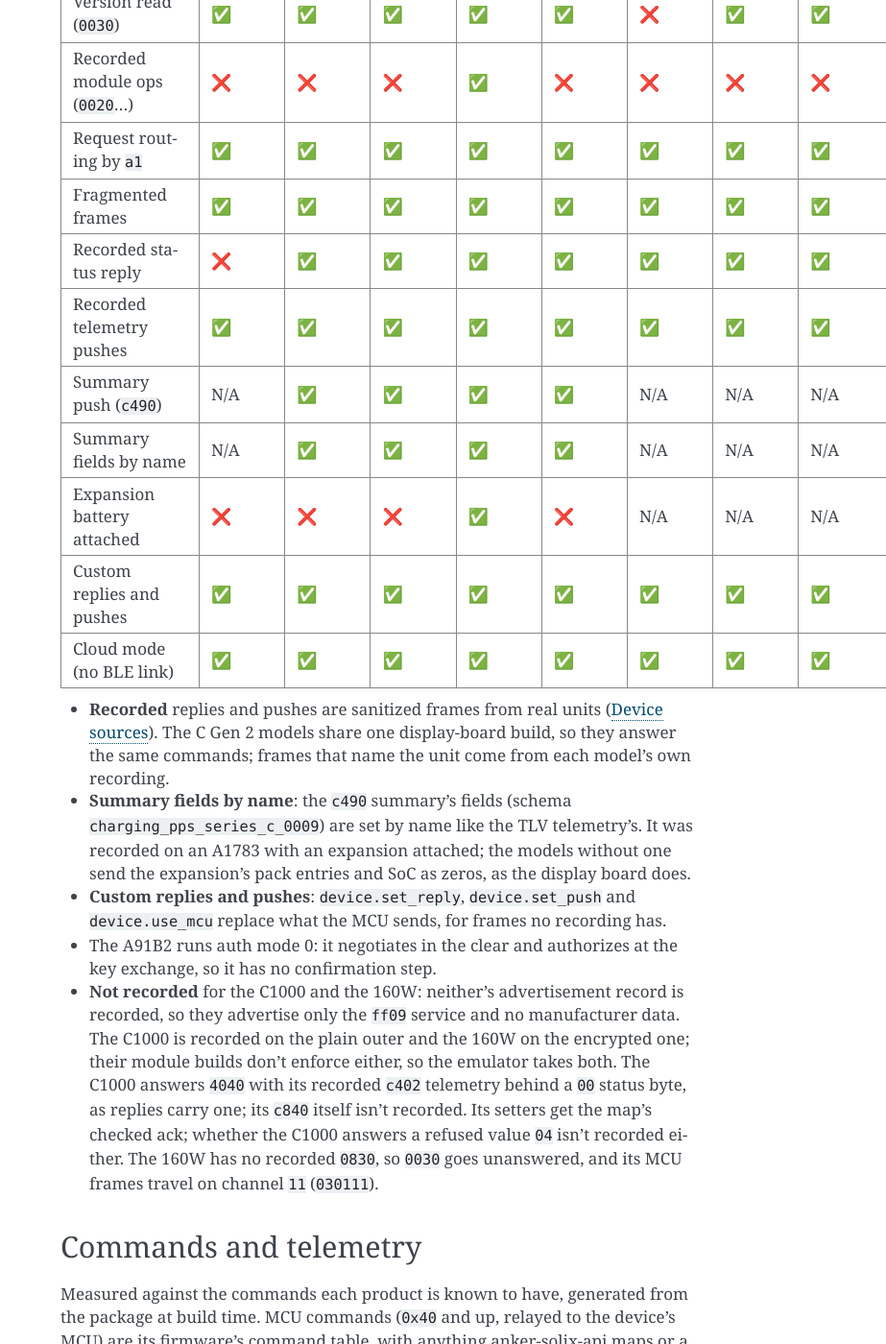
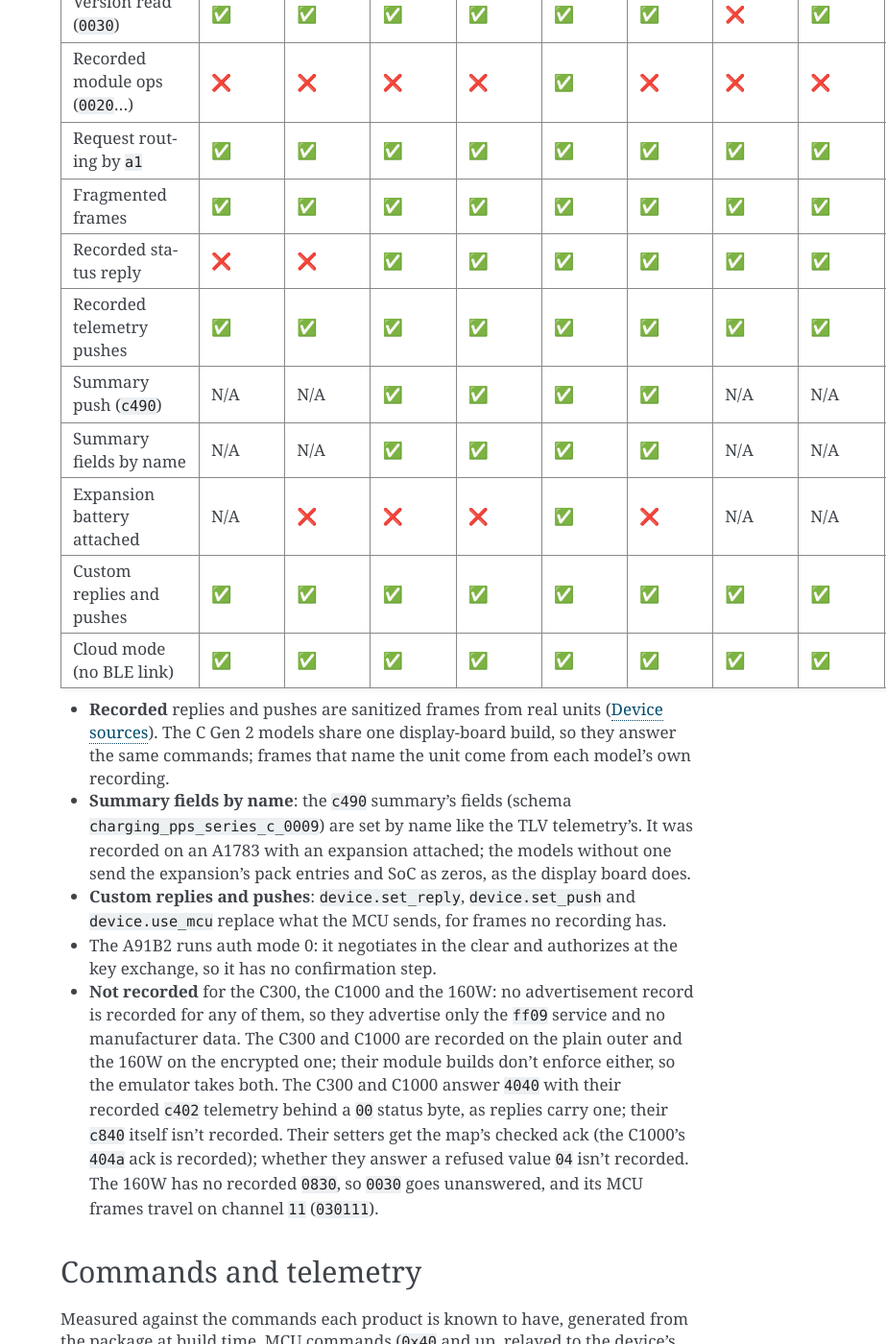
Before and after one commit to kb1ibt/anker-ble-emulator, a Sphinx documentation site: the page built from docs/compatibility.rst, in a window 1280 px wide and 1400 px high, scrolled down 754 px. Shown: the whole window at 96% size, without its empty margins (357-1280 px from the left). Built offline with Sphinx 7.4.7, drawn with Linux system fonts in a browser that asks for light colours; the version number could not be read and is left out; some of the changed text lies outside the part shown.

Commit message:
Add the SOLIX C300 (A1722)
- plain outer and the C1000's handshake (SolixBLE c300_1), module v0.2.9.8 and device v1.0.5.7 with the A1722_high names (anker-solix-api#348's 0830)
- the recorded c402 typed by the map's 0405; 4040 answers that telemetry behind a 00 status; the mapped setters get the map's ack
- no advertisement record is recorded, so it advertises none; the docs and coverage tables cover it

Co-Authored-By: Claude Opus 5.5 (1M context) <noreply@anthropic.com>

```diff
--- a/docs/compatibility.rst
+++ b/docs/compatibility.rst
@@ -7,29 +7,29 @@ product doesn't do it.
 Emulated products
 -----------------
 
-=============================== ========= ========= ========= ========= ========= ========= ========= =========
-Feature                         C1000     C1000 G2  C1000X G2 C2000 G2  C2000X G2 160W      250W      240W
-                                (A1761)   (A1763)   (A1765)   (A1783)   (A1785)   (A2687)   (A2345)   (A91B2)
-=============================== ========= ========= ========= ========= ========= ========= ========= =========
-Advertisement                   ❌        ✅        ✅        ✅        ✅        ❌        ✅        ✅
-Encrypted outer (GCM session)   ❌        ✅        ✅        ✅        ✅        ✅        ✅        N/A
-Plain outer (CBC session)       ✅        ✅        ✅        ✅        ✅        ❌        ✅        ✅
-ECDH key exchange               ✅        ✅        ✅        ✅        ✅        ✅        ✅        ✅
-Legacy AES key exchange         ❌        ❌        ❌        ❌        ❌        ❌        ❌        ❌
-Owner confirmation by button    ✅        ✅        ✅        ✅        ✅        ✅        ✅        N/A
-Module builds (``module=``)     ✅        ✅        ✅        ✅        ✅        ✅        ✅        ✅
-Version read (``0030``)         ✅        ✅        ✅        ✅        ✅        ❌        ✅        ✅
-Recorded module ops (``0020``…) ❌        ❌        ❌        ✅        ❌        ❌        ❌        ❌
-Request routing by ``a1``       ✅        ✅        ✅        ✅        ✅        ✅        ✅        ✅
-Fragmented frames               ✅        ✅        ✅        ✅        ✅        ✅        ✅        ✅
-Recorded status reply           ❌        ✅        ✅        ✅        ✅        ✅        ✅        ✅
-Recorded telemetry pushes       ✅        ✅        ✅        ✅        ✅        ✅        ✅        ✅
-Summary push (``c490``)         N/A       ✅        ✅        ✅        ✅        N/A       N/A       N/A
-Summary fields by name          N/A       ✅        ✅        ✅        ✅        N/A       N/A       N/A
-Expansion battery attached      ❌        ❌        ❌        ✅        ❌        N/A       N/A       N/A
-Custom replies and pushes       ✅        ✅        ✅        ✅        ✅        ✅        ✅        ✅
-Cloud mode (no BLE link)        ✅        ✅        ✅        ✅        ✅        ✅        ✅        ✅
-=============================== ========= ========= ========= ========= ========= ========= ========= =========
+=============================== ========= ========= ========= ========= ========= ========= ========= ========= =========
+Feature                         C300      C1000     C1000 G2  C1000X G2 C2000 G2  C2000X G2 160W      250W      240W
+                                (A1722)   (A1761)   (A1763)   (A1765)   (A1783)   (A1785)   (A2687)   (A2345)   (A91B2)
+=============================== ========= ========= ========= ========= ========= ========= ========= ========= =========
+Advertisement                   ❌        ❌        ✅        ✅        ✅        ✅        ❌        ✅        ✅
+Encrypted outer (GCM session)   ❌        ❌        ✅        ✅        ✅        ✅        ✅        ✅        N/A
+Plain outer (CBC session)       ✅        ✅        ✅        ✅        ✅        ✅        ❌        ✅        ✅
+ECDH key exchange               ✅        ✅        ✅        ✅        ✅        ✅        ✅        ✅        ✅
+Legacy AES key exchange         ❌        ❌        ❌        ❌        ❌        ❌        ❌        ❌        ❌
+Owner confirmation by button    ✅        ✅        ✅        ✅        ✅        ✅        ✅        ✅        N/A
+Module builds (``module=``)     ✅        ✅        ✅        ✅        ✅        ✅        ✅        ✅        ✅
+Version read (``0030``)         ✅        ✅        ✅        ✅        ✅        ✅        ❌        ✅        ✅
+Recorded module ops (``0020``…) ❌        ❌        ❌        ❌        ✅        ❌        ❌        ❌        ❌
+Request routing by ``a1``       ✅        ✅        ✅        ✅        ✅        ✅        ✅        ✅        ✅
+Fragmented frames               ✅        ✅        ✅        ✅        ✅        ✅        ✅        ✅        ✅
+Recorded status reply           ❌        ❌        ✅        ✅        ✅        ✅        ✅        ✅        ✅
+Recorded telemetry pushes       ✅        ✅        ✅        ✅        ✅        ✅        ✅        ✅        ✅
+Summary push (``c490``)         N/A       N/A       ✅        ✅        ✅        ✅        N/A       N/A       N/A
+Summary fields by name          N/A       N/A       ✅        ✅        ✅        ✅        N/A       N/A       N/A
+Expansion battery attached      N/A       ❌        ❌        ❌        ✅        ❌        N/A       N/A       N/A
+Custom replies and pushes       ✅        ✅        ✅        ✅        ✅        ✅        ✅        ✅        ✅
+Cloud mode (no BLE link)        ✅        ✅        ✅        ✅        ✅        ✅        ✅        ✅        ✅
+=============================== ========= ========= ========= ========= ========= ========= ========= ========= =========
 
 - **Recorded** replies and pushes are sanitized frames from real units
   (:doc:`device-sources`). The C Gen 2 models share one display-board build,
@@ -44,15 +44,17 @@ Cloud mode (no BLE link)        ✅        ✅        ✅        ✅        ✅
   ``device.use_mcu`` replace what the MCU sends, for frames no recording has.
 - The A91B2 runs auth mode 0: it negotiates in the clear and authorizes at the
   key exchange, so it has no confirmation step.
-- **Not recorded** for the C1000 and the 160W: neither's advertisement record
-  is recorded, so they advertise only the ``ff09`` service and no
-  manufacturer data. The C1000 is recorded on the plain outer and the 160W on
-  the encrypted one; their module builds don't enforce either, so the emulator
-  takes both. The C1000 answers ``4040`` with its recorded ``c402`` telemetry
-  behind a ``00`` status byte, as replies carry one; its ``c840`` itself isn't
-  recorded. Its setters get the map's checked ack; whether the C1000 answers a
-  refused value ``04`` isn't recorded either. The 160W has no recorded ``0830``, so ``0030`` goes unanswered, and
-  its MCU frames travel on channel ``11`` (``030111``).
+- **Not recorded** for the C300, the C1000 and the 160W: no advertisement
+  record is recorded for any of them, so they advertise only the ``ff09``
+  service and no manufacturer data. The C300 and C1000 are recorded on the
+  plain outer and the 160W on the encrypted one; their module builds don't
+  enforce either, so the emulator takes both. The C300 and C1000 answer
+  ``4040`` with their recorded ``c402`` telemetry behind a ``00`` status byte,
+  as replies carry one; their ``c840`` itself isn't recorded. Their setters get
+  the map's checked ack (the C1000's ``404a`` ack is recorded); whether they
+  answer a refused value ``04`` isn't recorded. The 160W has no recorded
+  ``0830``, so ``0030`` goes unanswered, and its MCU frames travel on channel
+  ``11`` (``030111``).
 
 Commands and telemetry
 ----------------------
--- a/docs/conf.py
+++ b/docs/conf.py
@@ -23,6 +23,7 @@ SOURCES = ("recorded", "map", "name", "untyped")
 LAYOUT_HEADER = ("Product", "Recorded", "Map", "Name", "Untyped", "Commands")
 #: The emulated products, in the compatibility table's column order.
 EMULATED = (
+    Product.A1722,
     Product.A1761,
     Product.A1763,
     Product.A1765,
--- a/src/anker_ble_emulator/__init__.py
+++ b/src/anker_ble_emulator/__init__.py
@@ -10,6 +10,7 @@ from .backend import (
 from .clock import Clock, ManualClock, MonotonicClock
 from .devices import (
     A91B2,
+    A1722,
     A1761,
     A1763,
     A1765,
@@ -37,6 +38,7 @@ from .products import (
 
 __all__ = [
     "A91B2",
+    "A1722",
     "A1761",
     "A1763",
     "A1765",
```
Also changed, not shown: docs/design.md (+1 -0 lines), docs/device-sources.md (+1 -1 lines), 5 other files.
